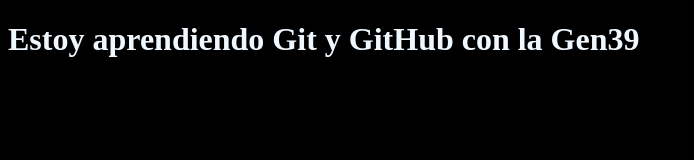
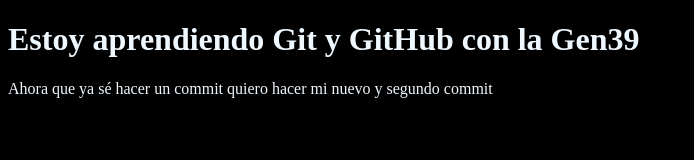
Before and after one commit to Clic-stack/my-first-remote-repository, a plain HTML site: page index.html in a window 1280 px wide. Shown: the whole page, without its empty margins (0-694 px from the left). Drawn offline with Linux system fonts and the light colour scheme.

Commit message:
mi segundonuevo commit

```diff
--- a/index.html
+++ b/index.html
@@ -10,6 +10,8 @@
 
 <body>
     <h1>Estoy aprendiendo Git y GitHub con la Gen39</h1>
+
+    <p>Ahora que ya sé hacer un commit quiero hacer mi nuevo y segundo commit</p>
 </body>
 
 </html>
```
